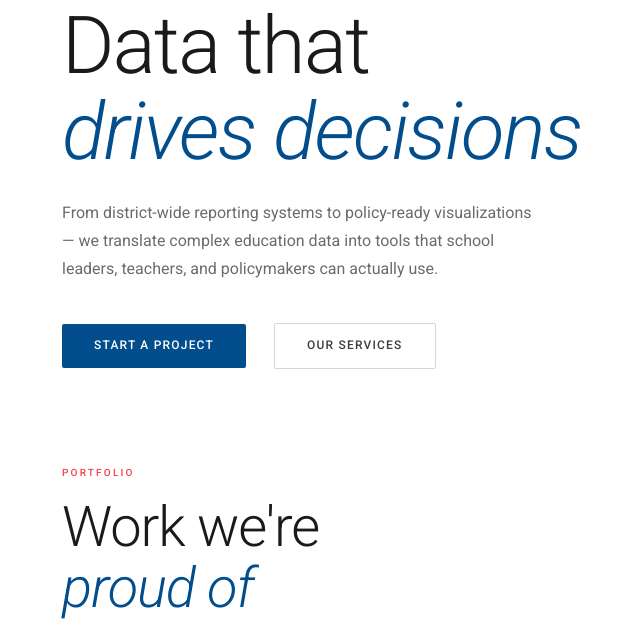
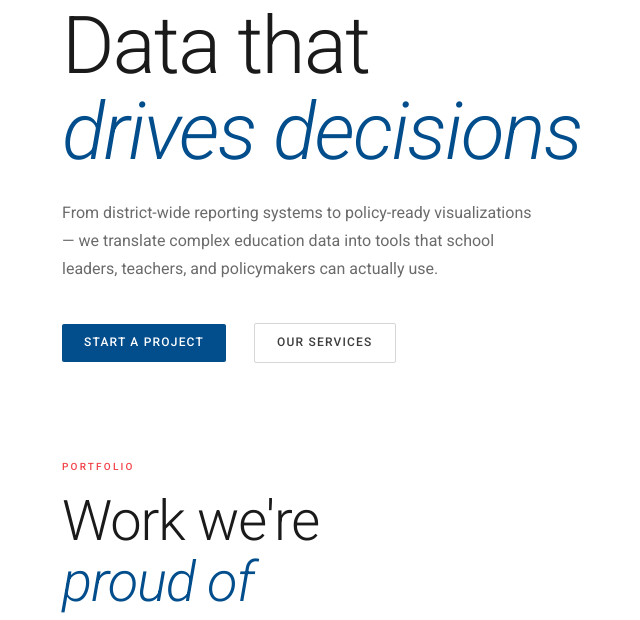
Before and after one commit to haigenhuang-sudo/edudatatopolicy, a Flask app: page / in a window 1280 px wide. Shown: the part 206-826 px from the top of the page, without its empty margins (26-666 px from the left). Run offline with Flask 3, Linux system fonts and the light colour scheme.

Commit message:
update main.css

```diff
--- a/static/css/main.css
+++ b/static/css/main.css
@@ -236,7 +236,7 @@ main { padding-top: var(--nav-h); }
 
 .btn-primary {
   display: inline-block;
-  padding: 12px 32px;
+  padding: 9px 22px;
   background: var(--blue);
   color: var(--white);
   text-decoration: none;
@@ -251,7 +251,7 @@ main { padding-top: var(--nav-h); }
 
 .btn-outline {
   display: inline-block;
-  padding: 12px 32px;
+  padding: 9px 22px;
   border: 1.5px solid var(--gray-4);
   color: var(--gray-1);
   text-decoration: none;
```
